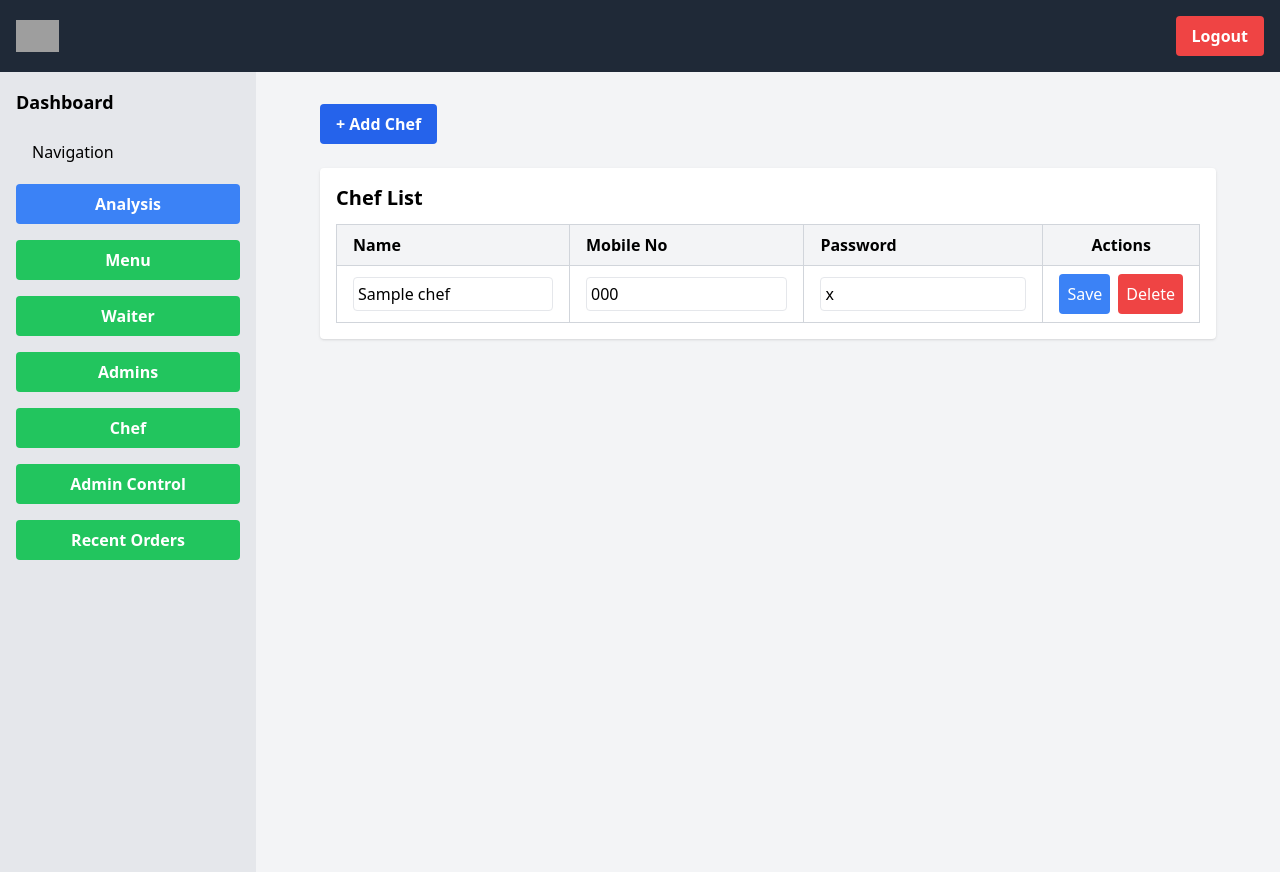
After one commit to DharmShah/E-Waiter2.0, a CodeIgniter 4 app: the page made by app/Views/adminchef.php in a window 1280 px wide. The commit adds this page. Run offline with PHP 8.4 and a stand-in for CodeIgniter, Linux system fonts and the light colour scheme; the template is opened without the code that fills it: most values are stand-ins (such as "Sample title", 1, 10 or a date in 2020); some libraries are stand-ins or nearby versions; grey boxes are pictures that could not be loaded.

Commit message:
chef crud done and ingrediant crud added for user side

```diff
--- a/app/Config/Routes.php
+++ b/app/Config/Routes.php
@@ -64,3 +64,9 @@ $routes->post('/checkchef', 'Chef::checkchef');
 $routes->get('/chefdashboard', 'Chef::chefdashboard');  // Dashboard
 $routes->post('/mark-prepared/(:num)', 'Chef::markPrepared/$1'); // Mark prepared
 $routes->get('/cheflogout', 'Chef::cheflogout');
+
+
+$routes->get('/adminchef', 'Chef::adminchef');
+$routes->post('/admin/addChef', 'Chef::addChef');
+$routes->post('/admin/updateChef', 'Chef::updateChef');
+$routes->get('/admin/deleteChef/(:num)', 'Chef::deleteChef/$1');
--- a/app/Models/DishModel.php
+++ b/app/Models/DishModel.php
@@ -8,7 +8,7 @@ class DishModel extends Model
 {
     protected $table = 'dishrate';
     protected $primaryKey = 'id';
-    protected $allowedFields = ['imgurl', 'itemname', 'itemprice', 'itemcategory', 'trending'];
+    protected $allowedFields = ['imgurl', 'itemname', 'itemprice', 'itemcategory', 'trending', 'itemingredient'];
 
     public function getDishes()
     {
--- /dev/null
+++ b/app/Views/adminchef.php
@@ -0,0 +1,87 @@
+<?php include 'adminheader.php'; ?>
+
+<!-- Main Content -->
+<main class="flex-1 p-8">
+
+    <!-- Flash Messages -->
+    <?php if (session()->getFlashdata('error')): ?>
+        <div class="bg-red-500 text-white p-2 rounded mb-4">
+            <?= session()->getFlashdata('error') ?>
+        </div>
+    <?php endif; ?>
+
+    <?php if (session()->getFlashdata('success')): ?>
+        <div class="bg-green-500 text-white p-2 rounded mb-4">
+            <?= session()->getFlashdata('success') ?>
+        </div>
+    <?php endif; ?>
+
+    <!-- Toggle Add Chef Button -->
+    <div class="max-w-4xl mx-auto mb-4">
+        <button onclick="toggleChefForm()" class="bg-blue-600 hover:bg-blue-800 text-white font-bold py-2 px-4 rounded">
+            + Add Chef
+        </button>
+    </div>
+
+    <!-- Add Chef Form (Hidden by Default) -->
+    <div id="addChefForm" class="bg-white shadow p-4 mt-2 mx-auto max-w-4xl rounded hidden">
+        <h2 class="text-xl font-semibold mb-3">Add New Chef</h2>
+        <form action="<?= base_url('admin/addChef') ?>" method="post" class="space-y-4">
+            <div class="flex space-x-4 mb-4">
+                <input type="text" name="name" placeholder="Chef Name" class="border p-2 flex-1 rounded" required>
+                <input type="text" name="phonenumber" pattern="\d{10}" placeholder="Chef Mobile No." class="border p-2 flex-1 rounded" required>
+                <input type="password" name="password" maxlength="10" minlength="5" placeholder="Password" class="border p-2 flex-1 rounded" required>
+            </div>
+            <button type="submit" class="bg-blue-600 hover:bg-blue-800 text-white font-bold py-2 px-4 rounded w-full md:w-auto">Add Chef</button>
+        </form>
+    </div>
+
+    <!-- Chef List -->
+    <div class="mt-6 mx-auto max-w-4xl">
+        <div class="bg-white shadow rounded p-4">
+            <h2 class="text-xl font-semibold mb-3">Chef List</h2>
+            <table class="w-full border-collapse border border-gray-200">
+                <thead class="bg-gray-100">
+                    <tr>
+                        <th class="border border-gray-300 px-4 py-2 text-left">Name</th>
+                        <th class="border border-gray-300 px-4 py-2 text-left">Mobile No</th>
+                        <th class="border border-gray-300 px-4 py-2 text-left">Password</th>
+                        <th class="border border-gray-300 px-4 py-2 text-center">Actions</th>
+                    </tr>
+                </thead>
+                <tbody>
+                    <?php foreach ($chefs as $chef): ?>
+                        <tr>
+                            <form action="<?= base_url('admin/updateChef') ?>" method="post">
+                                <input type="hidden" name="id" value="<?= $chef['id'] ?>">
+                                <td class="border border-gray-300 px-4 py-2">
+                                    <input type="text" name="name" value="<?= esc($chef['name']) ?>" class="border p-1 rounded w-full">
+                                </td>
+                                <td class="border border-gray-300 px-4 py-2">
+                                    <input type="text" name="phonenumber" value="<?= esc($chef['phonenumber']) ?>" class="border p-1 rounded w-full">
+                                </td>
+                                <td class="border border-gray-300 px-4 py-2">
+                                    <input type="text" name="password" value="<?= esc($chef['password']) ?>" class="border p-1 rounded w-full">
+                                </td>
+                                <td class="border border-gray-300 px-4 py-2 text-center">
+                                    <div class="flex space-x-2 justify-center">
+                                        <button type="submit" class="bg-blue-500 text-white p-2 rounded">Save</button>
+                                        <a href="<?= base_url('admin/deleteChef/'.$chef['id']) ?>" class="bg-red-500 text-white p-2 rounded" onclick="return confirm('Are you sure?')">Delete</a>
+                                    </div>
+                                </td>
+                            </form>
+                        </tr>
+                    <?php endforeach; ?>
+                </tbody>
+            </table>
+        </div>
+    </div>
+</main>
+
+<!-- Toggle Script -->
+<script>
+    function toggleChefForm() {
+        const form = document.getElementById('addChefForm');
+        form.classList.toggle('hidden');
+    }
+</script>
--- a/composer.json
+++ b/composer.json
@@ -11,7 +11,8 @@
     },
     "require": {
         "php": "^8.1",
-        "codeigniter4/framework": "^4.0"
+        "codeigniter4/framework": "^4.0",
+        "twilio/sdk": "^8.5"
     },
     "require-dev": {
         "fakerphp/faker": "^1.9",
```
Also changed, not shown: app/Controllers/Admin.php (+45 -39 lines), app/Controllers/Chef.php (+55 -1 lines), app/Views/adminmenu.php (+22 -2 lines), public/images/Soups/1745601157_52375f31f412e1d07d21.png (added), 1 other file.
